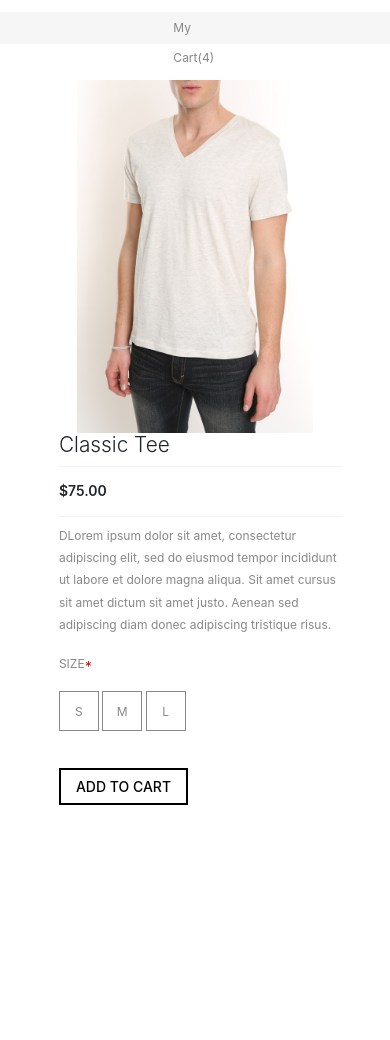
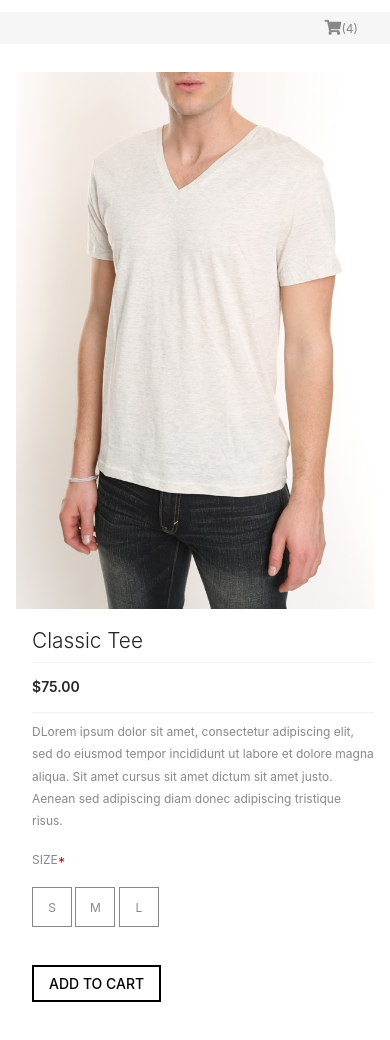
Before and after one commit to SunnySunhwa/moustache, a website: page public/index.html in a window 390 px wide. Before the commit the page ends 854 px from the top, so only its background shows below. Drawn offline with nearby package versions, Linux system fonts and the light colour scheme.

Commit message:
apply media queries to fit in mobile screen

```diff
--- a/src/scss/main.scss
+++ b/src/scss/main.scss
@@ -57,6 +57,7 @@ a:focus {
         display: none;
       }
     }
+
 
     .hover-effect {
       @include border-l() {}
@@ -158,6 +159,11 @@ a:focus {
     color: $l-grey;
   }
 
+  #show {
+    padding: 0 8px;
+    color: $d-grey;
+    font-weight: bold;
+  }
   .radio-group {
     display: inline-block;
     overflow: hidden;
@@ -190,6 +196,10 @@ a:focus {
     }
   }
 
+
+
+
+
   .btn-cart {
     margin: 30px 0;
 
@@ -210,3 +220,35 @@ a:focus {
     }
   }
 }
+
+
+@include mob-large {
+  .wrapper{
+    padding: 1rem;
+  }
+  .cart-list {
+    width: calc(100% - 2rem);
+  }
+
+  .prd-img{
+    width: 100%;
+    margin-bottom: 20px;
+    img{
+      width: 100%;
+      margin: unset;
+    }
+  }
+
+  .header .my-cart{
+    padding: 0 1rem;
+  }
+  .cart-title {
+    display: none;
+  }
+
+  #header-cart-btn>i {
+    display: inline-block;
+    font-size: 15px;
+    line-height: 30px;
+  }
+}
```
Also changed, not shown: public/css/main.css.
